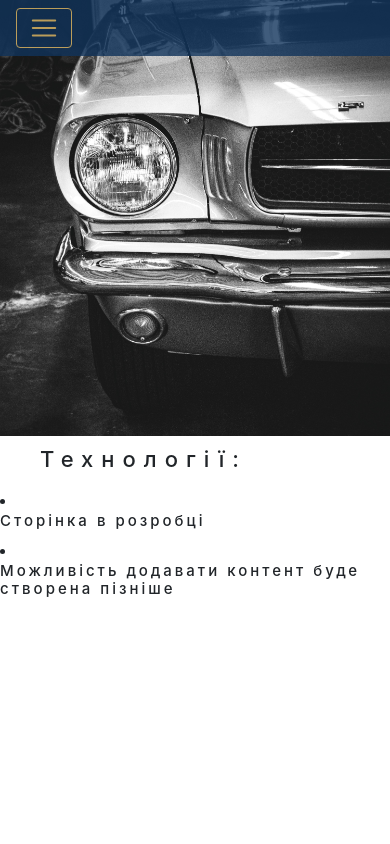
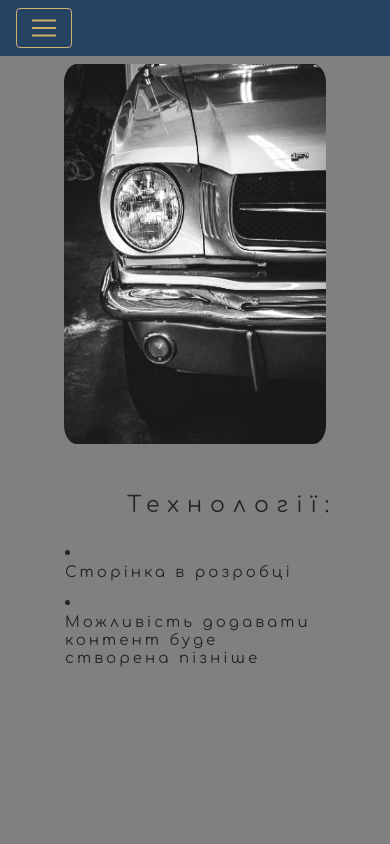
Before and after one commit to Forestriver/Motorhome, a Django app: page /technologies/ in a window 390 px wide. Run offline with Django 3.2, Linux system fonts and the light colour scheme; some libraries are stand-ins or nearby versions.

Commit message:
styles update

```diff
--- a/motorhome/static/motorhome/css/moto.css
+++ b/motorhome/static/motorhome/css/moto.css
@@ -2,7 +2,8 @@
 
 body, html {
   position: relative;
-  height: 100%; ;
+  height: 100%;
+  overflow-x: hidden;
 }
 
 .navbar-custom {
@@ -110,10 +111,15 @@ h5 {
 }
 
 
-.services {
+.pagetemplate {
+  position: absolute;
+      top: 0;
+      right: 0;
+      bottom: 0;
+      left: 0;
   margin-top: 4em 0;
   padding: 9.1em;
-  position: relative;
+  position: absolute;
   font-family: 'Comfortaa', cursive;
   background-color: grey;
   -webkit-animation: 2s cubic-bezier(.5, .15, .55, 1) fade;
@@ -122,26 +128,28 @@ h5 {
   z-index: -1;
 }
 
-@media screen and (max-width: 768px) {
-    .services {
+@media only screen and (max-width: 768px) {
+    .pagetemplate {
         padding: 4em;
     }
-    .services .desc{
+    .pagetemplate .desc{
      padding: 1em;
    }
 }
 
-.services h1 {
+.pagetemplate h1 {
  margin: 1em;
 }
 
-.services img {
+.pagetemplate img {
  height: 100%;
  width: 100%;
  border-radius: 5%
 }
 
-.services .desc{
- padding: 3em;
- border-left:2px solid
+@media only screen and (min-width: 768px) {
+  .pagetemplate .desc{
+   padding-left: 3em;
+
+  }
 }
```
